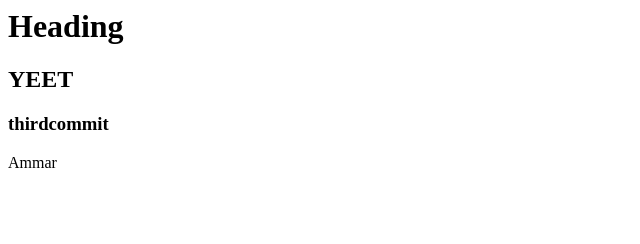
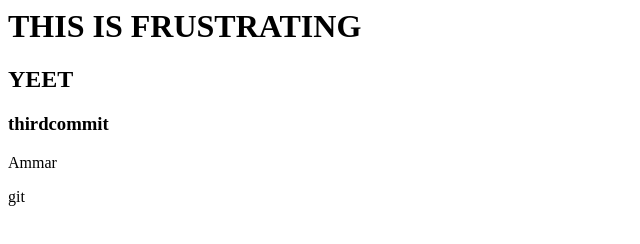
Before and after one commit to amaar950/html, a plain HTML site: page second.html in a window 1280 px wide. Shown: the whole page, without its empty margins (0-640 px from the left). Drawn offline with Linux system fonts and the light colour scheme.

Commit message:
4thCommit

```diff
--- a/second.html
+++ b/second.html
@@ -1,6 +1,6 @@
 <html>
 <h1>
-Heading
+THIS IS FRUSTRATING
 </h1>
 <h2>
     YEET
@@ -9,4 +9,4 @@ Heading
     thirdcommit
 </h3>
 <p>Ammar </p>
-</html>
+</html>git
```
